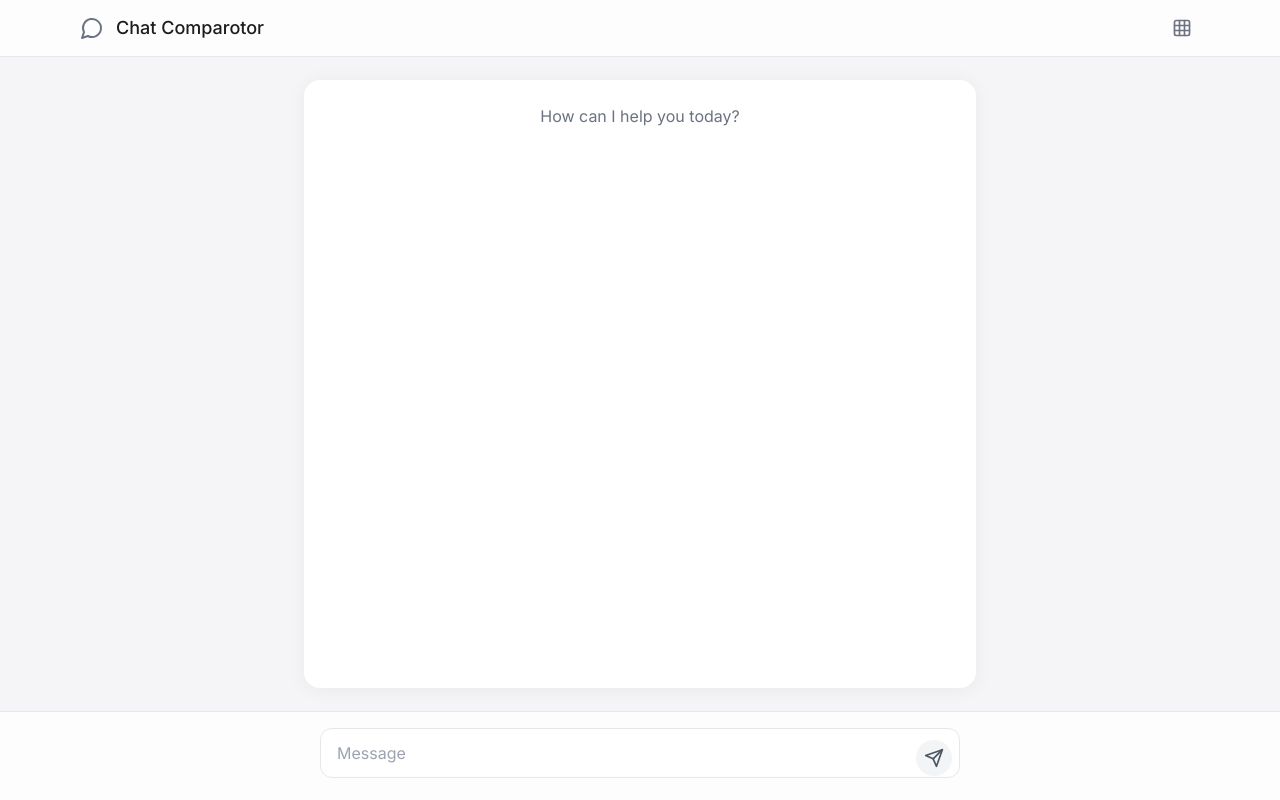
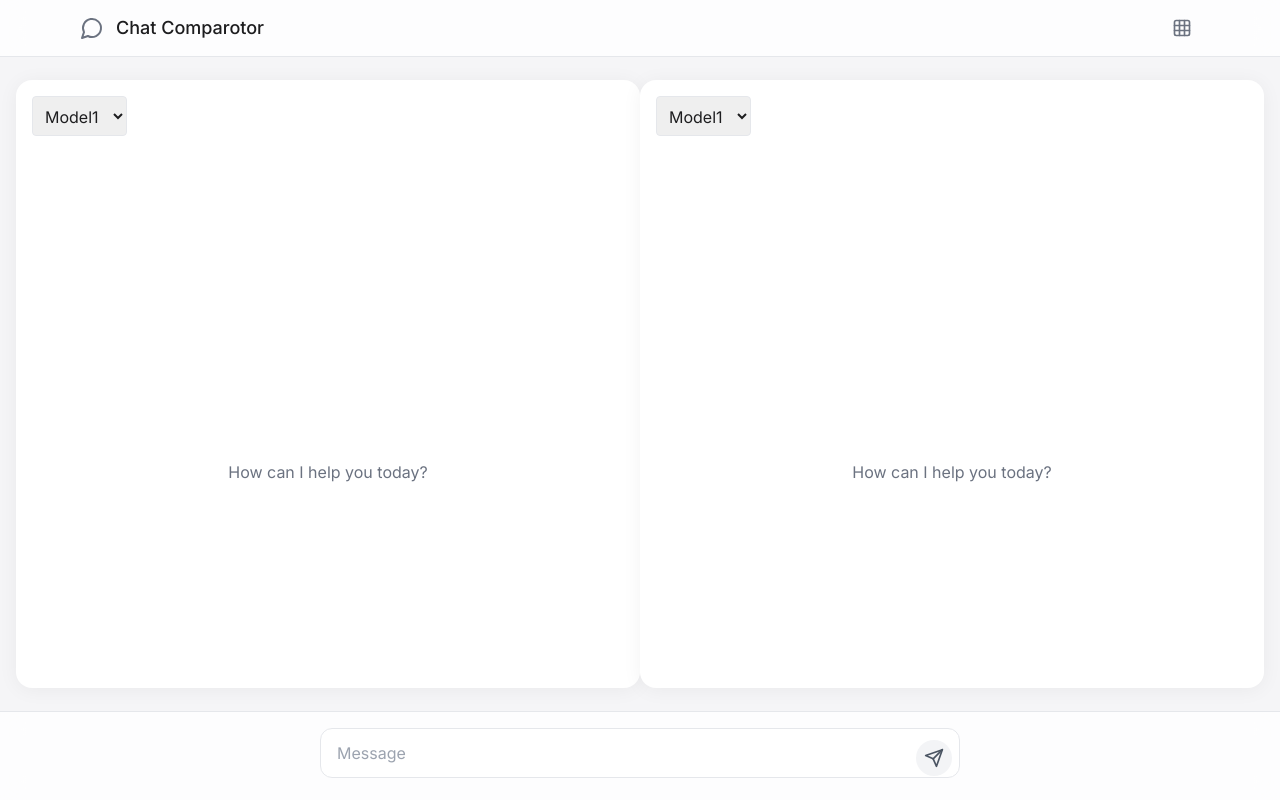
Before and after one commit to AIProjects-1/ai-model-comparator, a React (Vite) app in the folder client/: page / in a window 1280 px wide. Built offline with nearby package versions, Linux system fonts and the light colour scheme.

Commit message:
created threee different componnets Header, AIModels,ChatBox

```diff
--- a/client/src/App.tsx
+++ b/client/src/App.tsx
@@ -1,68 +1,14 @@
-import { Grid, MessageCircle, Send } from 'lucide-react';
-import React, { useState } from 'react';
+
+import Header from './components/Header'
+import ChatBox from './components/ChatBox';
+import AIModels from './components/AIModels';
 
 function App() {
-  const [message, setMessage] = useState('');
-
-  const handleSubmit = (e: React.FormEvent) => {
-    e.preventDefault();
-    if (message.trim()) {
-      // Handle message submission here
-      setMessage('');
-    }
-  };
-
   return (
     <div className="min-h-screen bg-[#f5f5f7] flex flex-col">
-      {/* Header */}
-      <header className="w-full bg-white/80 backdrop-blur-md border-b border-gray-200 fixed top-0 z-10">
-        <div className="max-w-6xl mx-auto px-4 h-14 flex items-center justify-between">
-          <div className="flex items-center">
-            <MessageCircle className="h-6 w-6 text-gray-500" />
-            <h1 className="ml-3 text-lg font-medium">Chat Comparotor</h1>
-          </div>
-          <button className="p-2 hover:bg-gray-100 rounded-lg transition-colors duration-200">
-            <Grid className="h-5 w-5 text-gray-500" />
-          </button>
-        </div>
-      </header>
-
-      {/* Main Content */}
-      <main className="flex-1 pt-20 pb-24 px-4">
-        <div className="chat-container min-h-[calc(100vh-12rem)]">
-          <div className="p-6 flex items-center justify-center h-full text-gray-500">
-            How can I help you today?
-          </div>
-        </div>
-      </main>
-
-      {/* Input Area */}
-      <div className="fixed bottom-0 left-0 right-0 bg-white/80 backdrop-blur-md border-t border-gray-200">
-        <div className="max-w-2xl mx-auto p-4">
-          <form onSubmit={handleSubmit} className="relative">
-            <textarea
-              value={message}
-              onChange={(e) => setMessage(e.target.value)}
-              placeholder="Message"
-              className="message-input py-3 px-4 pr-12"
-              rows={1}
-              onKeyDown={(e) => {
-                if (e.key === 'Enter' && !e.shiftKey) {
-                  e.preventDefault();
-                  handleSubmit(e);
-                }
-              }}
-            />
-            <button
-              type="submit"
-              className="send-button absolute right-2 bottom-2"
-              disabled={!message.trim()}
-            >
-              <Send className="h-5 w-5 text-gray-600" />
-            </button>
-          </form>
-        </div>
-      </div>
+      <Header/>
+      <AIModels/>
+      <ChatBox onSendMessage={()=>{}}/>
     </div>
   );
 }
--- /dev/null
+++ b/client/src/components/AIModel.tsx
@@ -0,0 +1,29 @@
+import { useState } from 'react';
+
+//@ts-ignore
+const AIModel = ({ models, selectedModel, onModelChange }) => {
+  return (
+
+    <div className="flex-1 chat-container min-h-[calc(100vh-12rem)]">
+        <div className="p-4">
+      <select
+        value={selectedModel}
+        onChange={(e) => onModelChange(e.target.value)}
+        className="mb-4 p-2 border rounded"
+      >
+        {models.map((model, index) => (
+          <option key={index} value={model}>
+            {model}
+          </option>
+        ))}
+      </select>
+    </div>
+          <div className="p-6 flex items-center justify-center h-full text-gray-500">
+            How can I help you today?
+          </div>
+    </div>
+
+  );
+};
+
+export default AIModel;
--- /dev/null
+++ b/client/src/components/AIModels.tsx
@@ -0,0 +1,34 @@
+import AIModel from './AIModel';
+import { useState } from 'react';
+
+const AIModels = () => {
+  const [selectedModel1, setSelectedModel1] = useState('Model1');
+  const [selectedModel2, setSelectedModel2] = useState('Model1');
+
+  const models = ['Model1', 'Model2', 'Model3'];
+
+  const handleModelChange = (model, modelIndex) => {
+    if (modelIndex === 1) {
+      setSelectedModel1(model);
+    } else if (modelIndex === 2) {
+      setSelectedModel2(model);
+    }
+  };
+
+  return (
+    <main className="flex flex-row pt-20 pb-24 px-4">
+      <AIModel
+        models={models}
+        selectedModel={selectedModel1}
+        onModelChange={(model) => handleModelChange(model, 1)}
+      />
+      <AIModel
+        models={models}
+        selectedModel={selectedModel2}
+        onModelChange={(model) => handleModelChange(model, 2)}
+      />
+    </main>
+  );
+};
+
+export default AIModels;
--- /dev/null
+++ b/client/src/components/ChatBox.tsx
@@ -0,0 +1,47 @@
+import React, { useState } from 'react';
+import { Send } from 'lucide-react';
+
+
+//@ts-ignore
+const ChatBox = ({ onSendMessage }) => {
+  const [message, setMessage] = useState('');
+
+  const handleSubmit = (e) => {
+    e.preventDefault();
+    if (message.trim()) {
+      onSendMessage(message);
+      setMessage('');
+    }
+  };
+
+  return (
+    <div className="fixed bottom-0 left-0 right-0 bg-white/80 backdrop-blur-md border-t border-gray-200">
+      <div className="max-w-2xl mx-auto p-4">
+        <form onSubmit={handleSubmit} className="relative">
+          <textarea
+            value={message}
+            onChange={(e) => setMessage(e.target.value)}
+            placeholder="Message"
+            className="message-input py-3 px-4 pr-12"
+            rows={1}
+            onKeyDown={(e) => {
+              if (e.key === 'Enter' && !e.shiftKey) {
+                e.preventDefault();
+                handleSubmit(e);
+              }
+            }}
+          />
+          <button
+            type="submit"
+            className="send-button absolute right-2 bottom-2"
+            disabled={!message.trim()}
+          >
+            <Send className="h-5 w-5 text-gray-600" />
+          </button>
+        </form>
+      </div>
+    </div>
+  );
+};
+
+export default ChatBox;
--- /dev/null
+++ b/client/src/components/Header.tsx
@@ -0,0 +1,21 @@
+import {Grid, MessageCircle} from 'lucide-react';
+
+const Header = () => {
+return (
+
+        <header className="w-full bg-white/80 backdrop-blur-md border-b border-gray-200 fixed top-0 z-10">
+        <div className="max-w-6xl mx-auto px-4 h-14 flex items-center justify-between">
+          <div className="flex items-center">
+            <MessageCircle className="h-6 w-6 text-gray-500" />
+            <h1 className="ml-3 text-lg font-medium">Chat Comparotor</h1>
+          </div>
+          <button className="p-2 hover:bg-gray-100 rounded-lg transition-colors duration-200">
+            <Grid className="h-5 w-5 text-gray-500" />
+          </button>
+        </div>
+      </header>
+
+);
+};
+
+export default Header;
```
